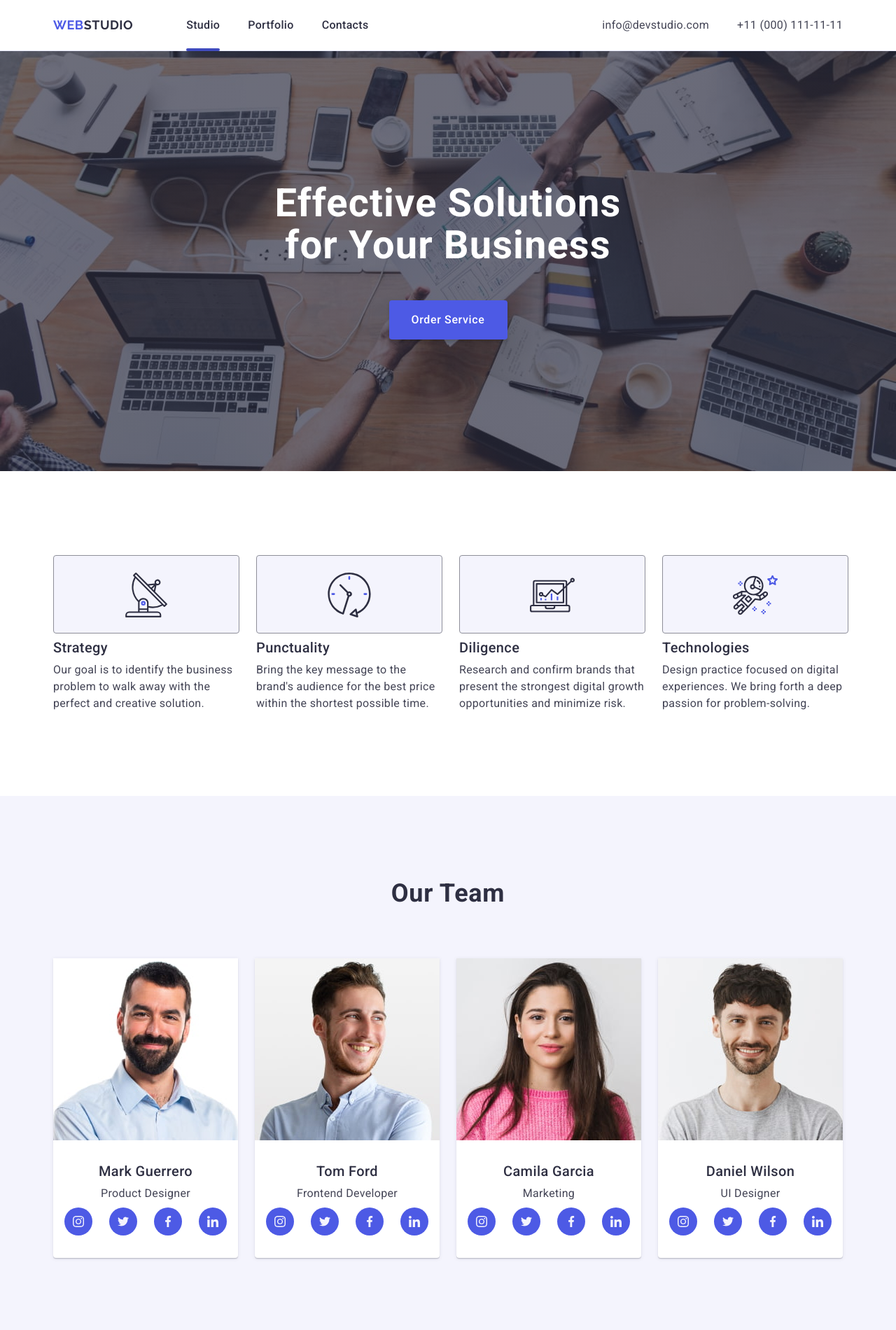
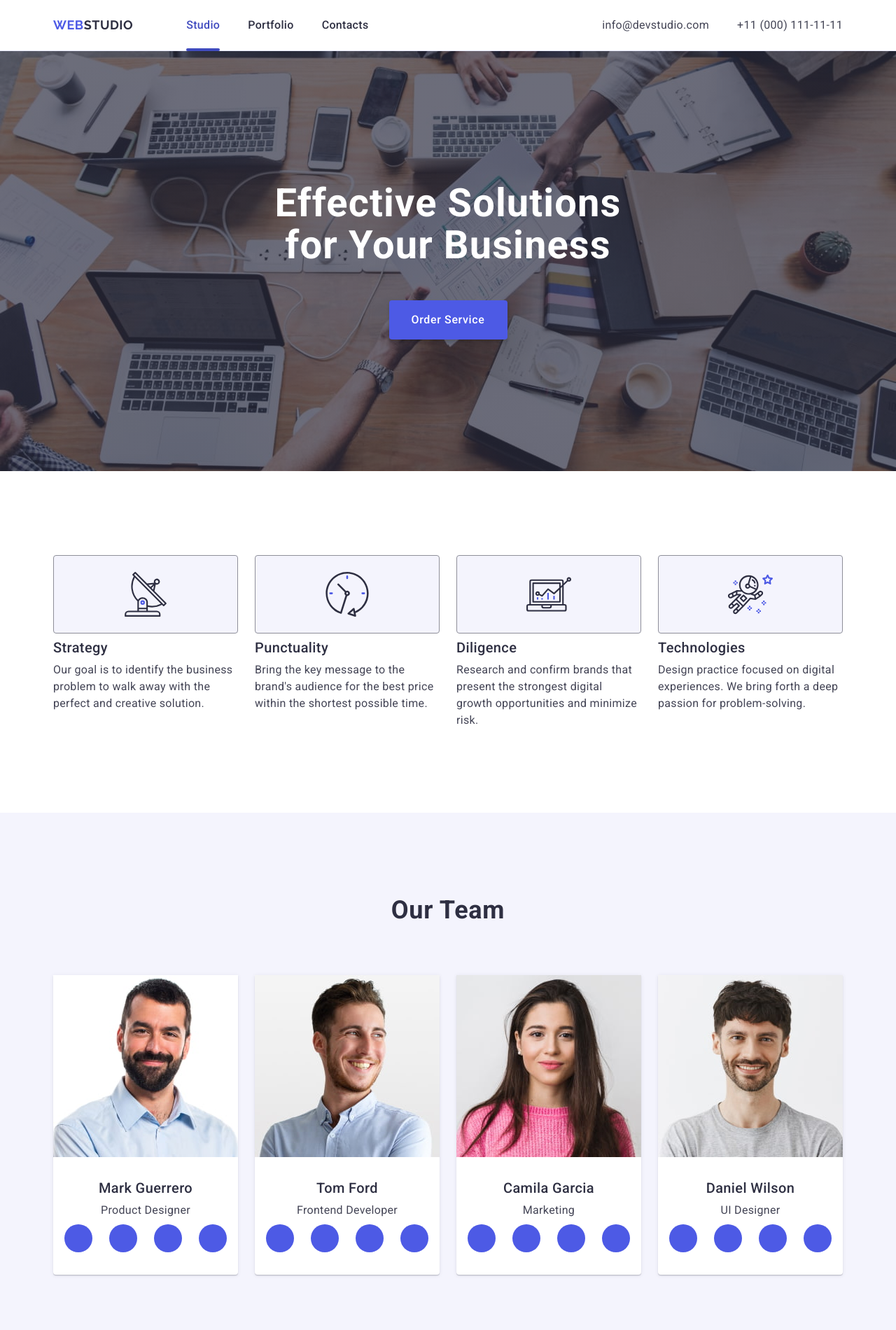
Before and after one commit to amurovnaa/goit-markup-hw-04, a plain HTML site: page index.html in a window 1280 px wide. Shown: the top 1900 px of the page at 70% size. Drawn offline with nearby package versions, Linux system fonts and the light colour scheme.

Commit message:
add changes

```diff
--- a/css/styles.css
+++ b/css/styles.css
@@ -44,6 +44,8 @@ img {
 .header {
   border-bottom: 1px solid #e7e9fc;
   background: #fff;
+  box-shadow: 0px 2px 1px rgba(46, 47, 66, 0.08),
+    0px 1px 1px rgba(46, 47, 66, 0.16), 0px 1px 6px rgba(46, 47, 66, 0.08);
 }
 .header-flex {
   display: flex;
@@ -68,21 +70,7 @@ img {
   display: flex;
   align-items: center;
 }
-.current {
-  position: relative;
-  color: #2e2f42;
-}
-.nav-links.current::after {
-  content: "";
-  position: absolute;
-  left: 0;
-  bottom: -1px;
-  display: block;
-  width: 100%;
-  border-radius: 2px;
-  height: 4px;
-  background-color: #404bbf;
-}
+
 .nav-list,
 .contacts-list {
   display: flex;
@@ -98,12 +86,27 @@ img {
   letter-spacing: 0.02em;
   color: #2e2f42;
   text-decoration: none;
+  transition: color 250ms cubic-bezier(0.4, 0, 0.2, 1);
 }
 .nav-links:hover,
 .nav-links:focus {
-  transition-duration: 250ms;
-  transition-timing-function: cubic-bezier(0.4, 0, 0.2, 1);
   color: #404bbf;
+}
+.current {
+  position: relative;
+  color: #404bbf;
+}
+.nav-links.current::after {
+  content: "";
+  position: absolute;
+  left: 0;
+  bottom: -1px;
+  display: block;
+  width: 100%;
+  border-radius: 2px;
+  height: 4px;
+  background-color: #404bbf;
+  transition: color 250ms cubic-bezier(0.4, 0, 0.2, 1);
 }
 .contacts {
   font-style: normal;
@@ -117,11 +120,10 @@ img {
   line-height: 1.5;
   letter-spacing: 0.02em;
   color: #434455;
+  transition: color 250ms cubic-bezier(0.4, 0, 0.2, 1);
 }
 .contacts-links:hover,
 .contacts-links:focus {
-  transition-duration: 250ms;
-  transition-timing-function: cubic-bezier(0.4, 0, 0.2, 1);
   color: #404bbf;
 }
 
@@ -170,11 +172,10 @@ img {
   box-shadow: 0 4px 4px 0 rgba(0, 0, 0, 0.15);
   display: block;
   margin: 0 auto;
+  transition: background-color 250ms cubic-bezier(0.4, 0, 0.2, 1);
 }
 .order-button:hover,
 .order-button:focus {
-  transition-duration: 250ms;
-  transition-timing-function: cubic-bezier(0.4, 0, 0.2, 1);
   background-color: #404bbf;
   cursor: pointer;
 }
@@ -207,8 +208,9 @@ img {
 .about-icon {
   max-width: 100%;
   height: 112px;
+  display: flex;
   align-items: center;
-  padding: 24px 100px;
+  justify-content: center;
   border: 1px solid #8e8f99;
   border-radius: 4px;
   background-color: #f4f4fd;
--- a/index.html
+++ b/index.html
@@ -50,7 +50,7 @@
                     <li class="about-item">
                         <div class="about-icon">
                             <svg class="icon" width="64" height="64">
-                                <use href="./css/icons.svg#icon-antenna"></use>
+                                <use href="./images/icons.svg#icon-antenna"></use>
                             </svg>
                         </div>
                         <h3 class="about-name">Strategy</h3>
@@ -62,7 +62,7 @@
                     <li class="about-item">
                         <div class="about-icon">
                             <svg class="icon" width="64" height="64">
-                                <use href="./css/icons.svg#icon-clock"></use>
+                                <use href="./images/icons.svg#icon-clock"></use>
                             </svg>
                         </div>
                         <h3 class="about-name">Punctuality</h3>
@@ -74,7 +74,7 @@
                     <li class="about-item">
                         <div class="about-icon">
                             <svg class="icon" width="64" height="64">
-                                <use href="./css/icons.svg#icon-diagram"></use>
+                                <use href="./images/icons.svg#icon-diagram"></use>
                             </svg>
                         </div>
                         <h3 class="about-name">Diligence</h3>
@@ -85,7 +85,7 @@
                     <li class="about-item">
                         <div class="about-icon">
                             <svg class="icon" width="64" height="64">
-                                <use href="./css/icons.svg#icon-astronaut"></use>
+                                <use href="./images/icons.svg#icon-astronaut"></use>
                             </svg>
                         </div>
                         <h3 class="about-name">Technologies</h3>
@@ -108,27 +108,37 @@
                         <div class="team-card-content">
                             <h3 class="team-name">Mark Guerrero</h3>
                             <p class="team-text">Product Designer</p>
-                            <div class="team-social-link-list">
-                                <a href="#" class="team-social-link">
+                            <div class="team-social">
+                                <ul class="team-social-link-list">
+                                    <li class="team-social-link">
+                                        <a href="#" class="social-link">
                                             <svg class="social-icon" width="16" height="16">
                                                 <use href="./css/icons.svg#icon-instagram"></use>
                                             </svg>
                                         </a>
-                                <a href="#" class="team-social-link">
+                                    </li>
+                                    <li class="team-social-link">
+                                        <a href="#" class="social-link">
                                             <svg class="social-icon" width="16" height="16">
                                                 <use href="./css/icons.svg#icon-twitter"></use>
                                             </svg>
                                         </a>
-                                <a href="#" class="team-social-link">
+                                    </li>
+                                    <li class="team-social-link">
+                                        <a href="#" class="social-link">
                                             <svg class="social-icon" width="16" height="16">
                                                 <use href="./css/icons.svg#icon-facebook"></use>
                                             </svg>
                                         </a>
-                                <a href="#" class="team-social-link">
+                                    </li>
+                                    <li class="team-social-link">
+                                        <a href="#" class="social-link">
                                             <svg class="social-icon" width="16" height="16">
                                                 <use href="./css/icons.svg#icon-linkedin"></use>
                                             </svg>
                                         </a>
+                                    </li>
+                                </ul>
                             </div>
                         </div>
                     </li>
```
Also changed, not shown: images/icons.svg (renamed from css/icons.svg). Lines whose indentation alone changed are shown as unchanged.
